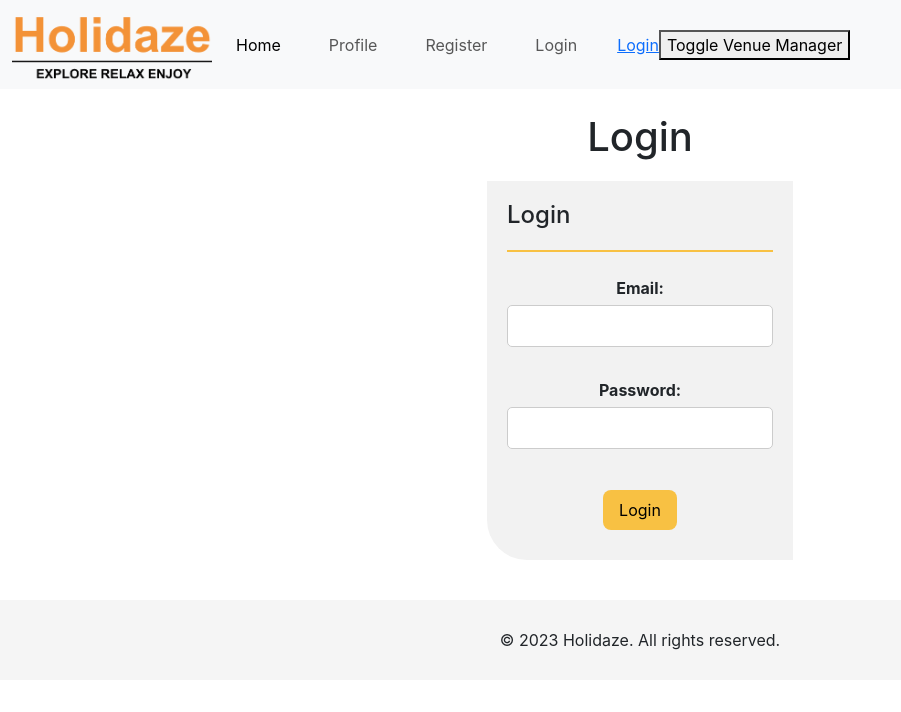
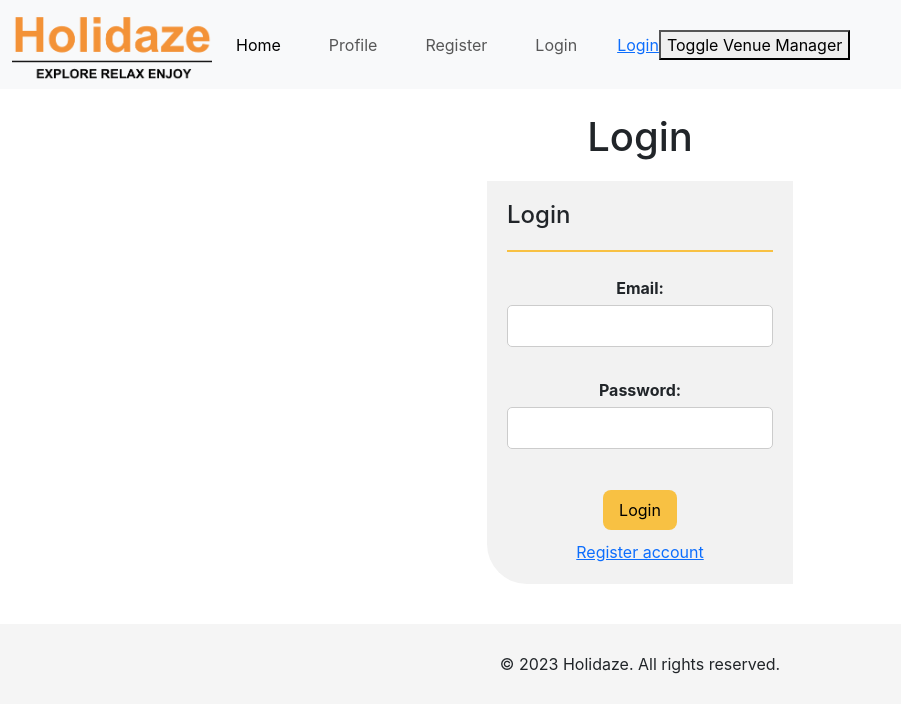
Before and after one commit to Ingsy/Holidaze, a React (Create React App) app in the folder holidaze/: page /login in a window 1280 px wide. Shown: the top 712 px of the page, without its empty margins (0-901 px from the left). Built offline with nearby package versions, Linux system fonts and the light colour scheme; no server answers.

Commit message:
register/login navigate

```diff
--- a/holidaze/src/Auth/components/LoginForm.jsx
+++ b/holidaze/src/Auth/components/LoginForm.jsx
@@ -1,6 +1,8 @@
 import React, { useState } from "react";
 import { getToken, setToken } from "../utils/LocalStorage";
 import BaseButton from "../../Components/Buttons";
+import { Link } from "react-router-dom";
+import { useNavigate } from "react-router-dom";
 import styles from "../../Styles/VenueForm.module.scss";
 
 function LoginForm() {
@@ -8,6 +10,8 @@ function LoginForm() {
     email: "",
     password: "",
   });
+
+  const navigate = useNavigate();
 
   const handleInputChange = (e) => {
     const { name, value } = e.target;
@@ -50,7 +54,7 @@ function LoginForm() {
 
   const existingToken = getToken();
   if (existingToken) {
-    //redirect to Profile
+    navigate("/profile");
   }
 
   return (
@@ -84,6 +88,11 @@ function LoginForm() {
         />
       </div>
       <BaseButton type="submit">Login</BaseButton>
+      <div>
+        <Link to="/Register" className={styles.Link}>
+          Register account
+        </Link>
+      </div>
     </form>
   );
 }
--- a/holidaze/src/Auth/components/RegisterForm.jsx
+++ b/holidaze/src/Auth/components/RegisterForm.jsx
@@ -2,6 +2,7 @@ import React, { useState } from "react";
 import { setToken } from "../utils/LocalStorage";
 import { headers } from "../utils/authFetch";
 import BaseButton from "../../Components/Buttons";
+import { Link } from "react-router-dom";
 import styles from "../../Styles/VenueForm.module.scss";
 
 function RegisterForm() {
@@ -141,6 +142,11 @@ function RegisterForm() {
         />
       </div>
       <BaseButton type="submit">Register</BaseButton>
+      <div>
+        <Link to="/Login" className={styles.Link}>
+          Login
+        </Link>
+      </div>
     </form>
   );
 }
```
